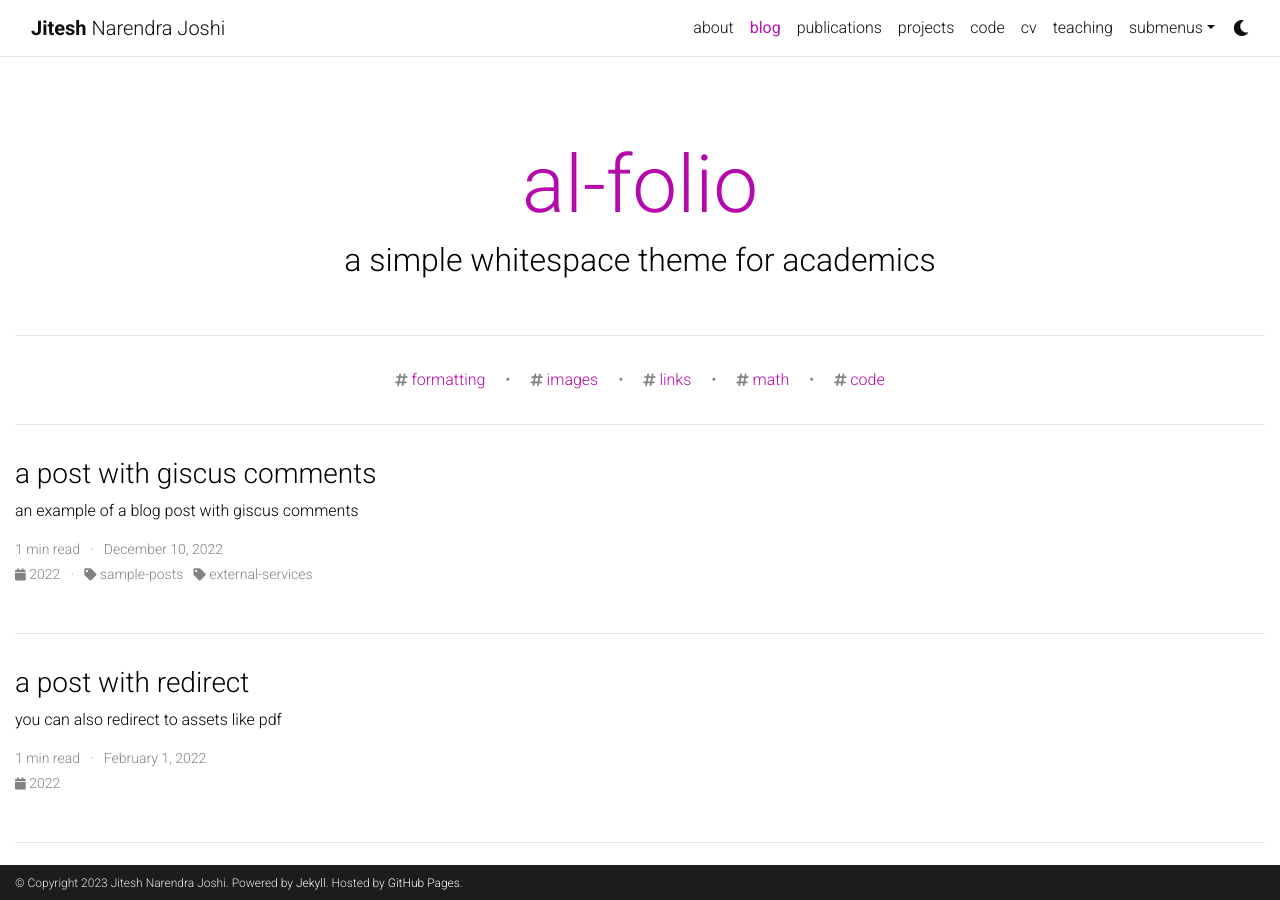
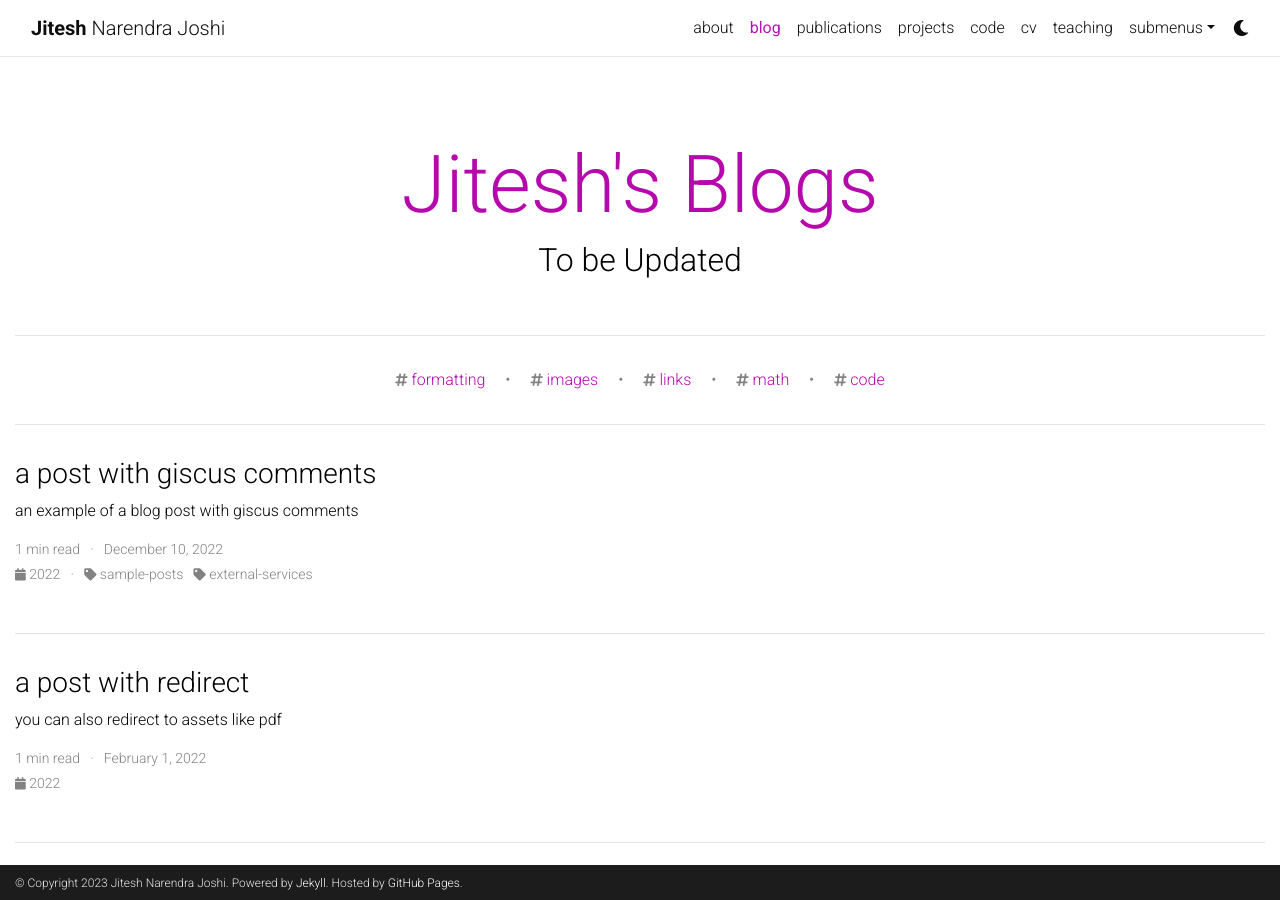
Before and after one commit to jnj256/jnj256.github.io, a Jekyll site: the page built from blog/index.html, in a window 1280 px wide and 900 px high. Built offline with Jekyll 4.4.1, drawn with Linux system fonts in a browser that asks for light colours; the list of posts is cut into pages by our own code; comment, search, counter and statistics services are not loaded; a style sheet for code colours, icons or effects is not loaded; some of the changed lines change nothing that is shown.

Commit message:
updated config.yml

```diff
--- a/_config.yml
+++ b/_config.yml
@@ -115,9 +115,9 @@
 # Blog
 # -----------------------------------------------------------------------------
 
-blog_name: al-folio # blog_name will be displayed in your blog page
+blog_name: Jitesh's Blogs # blog_name will be displayed in your blog page
 blog_nav_title: blog # your blog must have a title for it to be displayed in the nav bar
-blog_description: a simple whitespace theme for academics
+blog_description: To be Updated
 permalink: /blog/:year/:title/
 
 # Pagination
@@ -128,12 +128,12 @@
 # Follow instructions on https://giscus.app/ to setup for your repo to fill out
 # the information below.
 giscus:
-  repo: alshedivat/al-folio      # <your-github-user-name>/<your-github-repo-name>
-  repo_id: MDEwOlJlcG9zaXRvcnk2MDAyNDM2NQ==
-  category: Comments             # name of the category under which discussions will be created
-  category_id: DIC_kwDOA5PmLc4CTBt6
-  mapping: title                 # identify discussions by post title
-  strict: 1                      # use strict identification mode
+  repo: jnj256/jnj256.github.io      # <your-github-user-name>/<your-github-repo-name>
+  repo_id: R_kgDOI_E3TQ
+  category: Announcements             # name of the category under which discussions will be created
+  category_id: DIC_kwDOI_E3Tc4CUd-C
+  mapping: pathname                 # identify discussions by post title
+  strict: 0                      # use strict identification mode
   reactions_enabled: 1           # enable (1) or disable (0) emoji reactions
   input_position: bottom         # whether to display input form below (bottom) or above (top) the comments
   theme: preferred_color_scheme  # name of the color scheme (preferred works well with al-folio light/dark mode)
@@ -162,7 +162,7 @@
     output: true
     permalink: /news/:path/
   projects:
-    output: true
+    output: false
     permalink: /projects/:path/
 
 news_scrollable: true # adds a vertical scroll bar if there are more than 3 news items
@@ -251,8 +251,8 @@
 
 scholar:
 
-  last_name: [Einstein]
-  first_name: [Albert, A.]
+  last_name: [Joshi]
+  first_name: [Jitesh]
 
   style: apa
   locale: en
```
